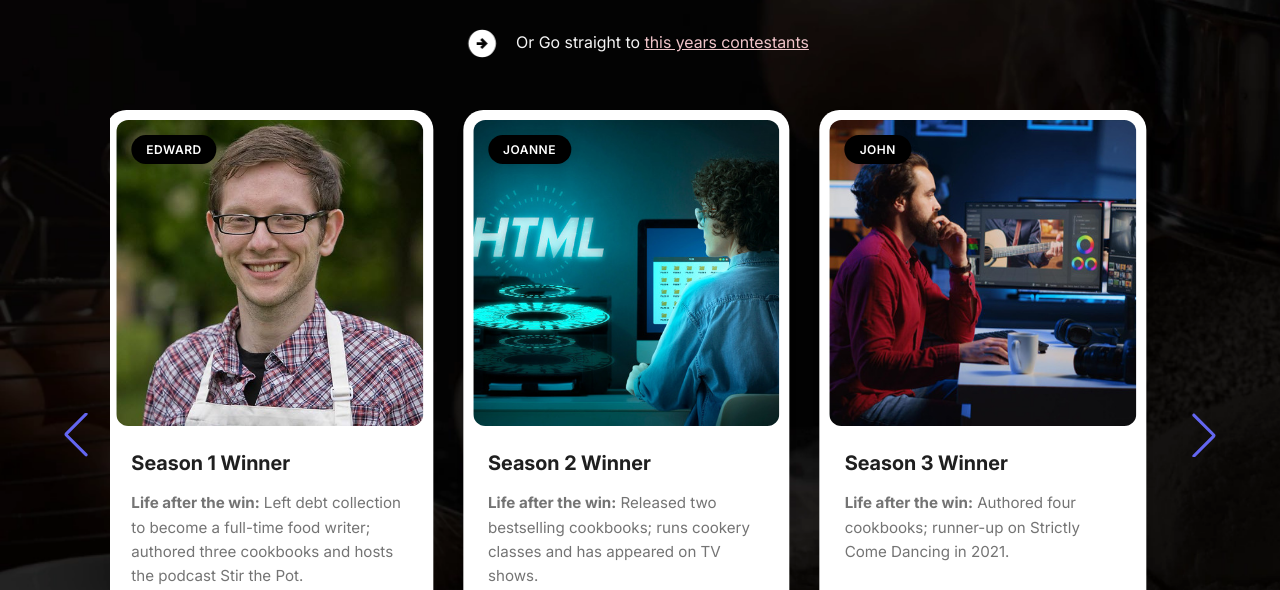
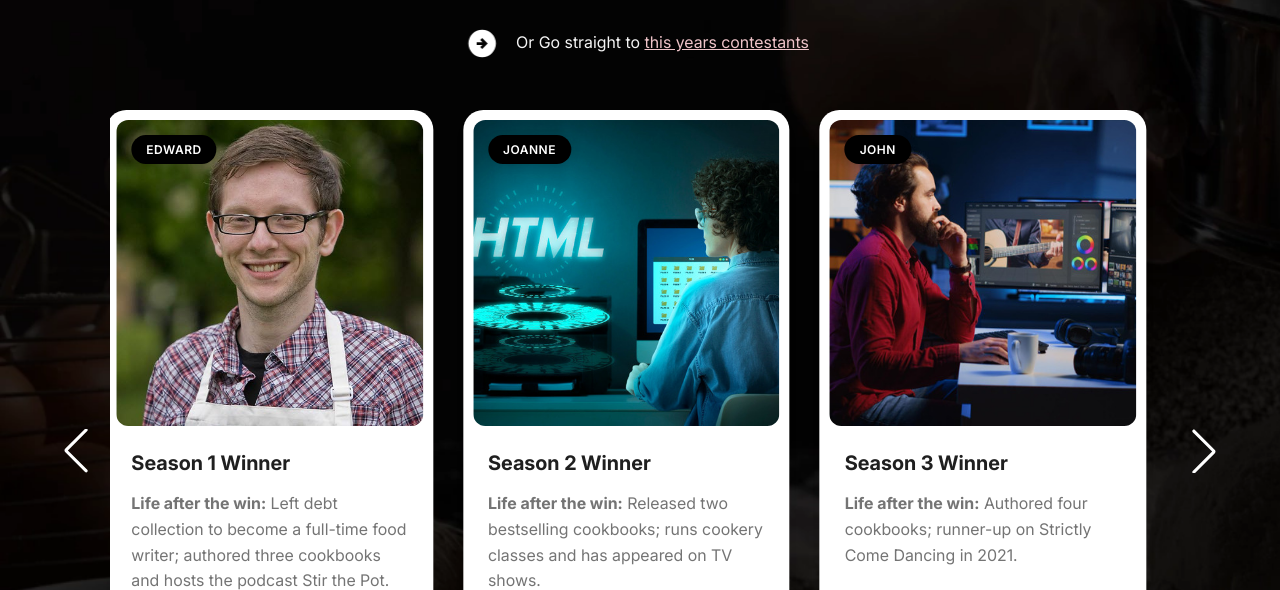
Before and after one commit to carltonjohnson1/bake-off-2025, a plain HTML site: page index.html in a window 1280 px wide. Shown: the part 210-800 px from the top of the page. Drawn offline with nearby package versions, Linux system fonts and the light colour scheme.

Commit message:
updated pagination buttons

```diff
--- a/script.js
+++ b/script.js
@@ -37,6 +37,10 @@ const swiper = new Swiper('.wrapper', {
     }
   }
 });
+
+
+
+
 
 /* 2025 CONTESTANT SWAPPING OF IMAGE FOR TEXT*/
 
--- a/style.css
+++ b/style.css
@@ -512,7 +512,7 @@ a {
 
 .card .card-content .card-text {
   color: var(--text-grey-color);
-  font-size: 0.95rem;
+  font-size: var(--fs-n);
   line-height: 1.6;
   margin-bottom: 20px;
 }
@@ -646,7 +646,7 @@ section {
 }
 
 .wrapper :where(.swiper-button-prev, .swiper-button-next) {
-  color: var(--neon-blue);
+  color: var(--white);
   margin-top: -35px;
   transition: all 0.3s ease;
 }
@@ -669,6 +669,10 @@ section {
 
 /* Responsive media query code for mobile type screens */
 @media (max-width: 768px) {
+  h1, h2 {
+    font-size: var(--fs-l);
+  }
+
   .wrapper {
     margin: 0 10px 25px;
   }
```
